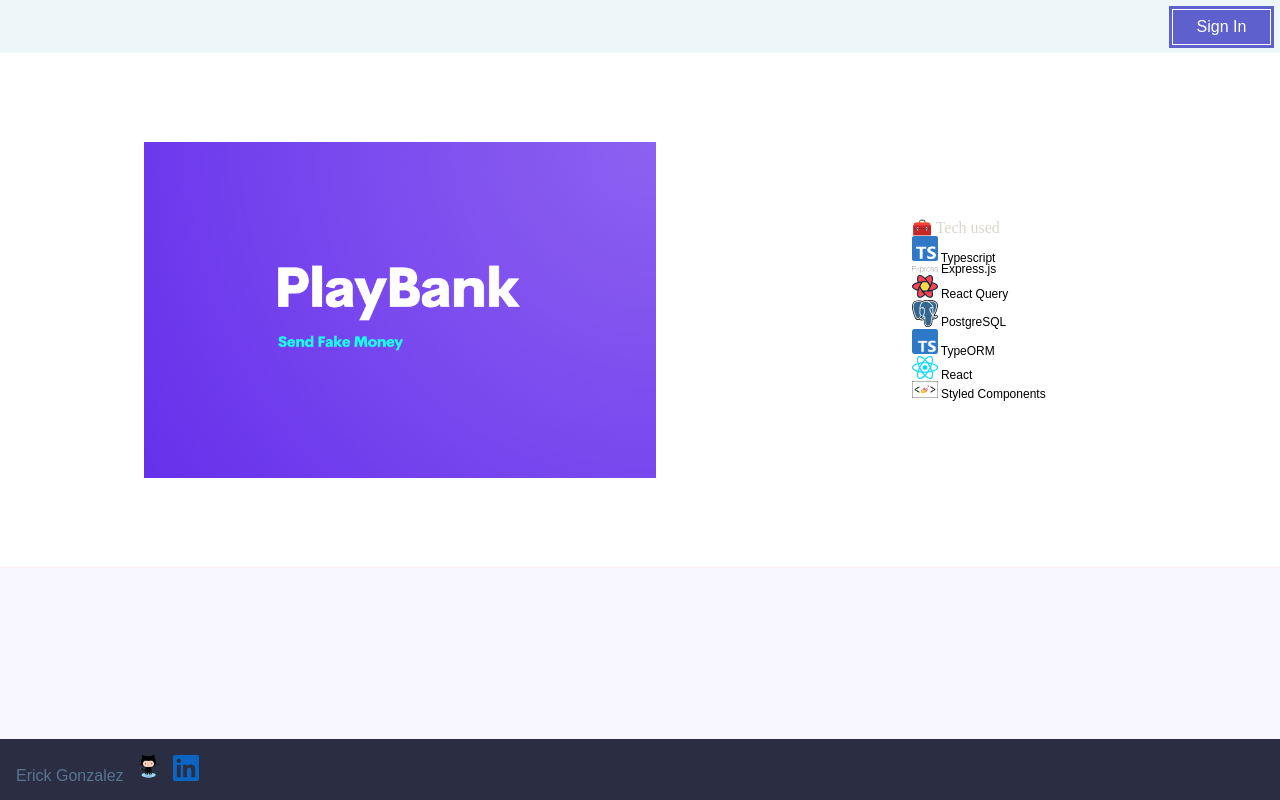
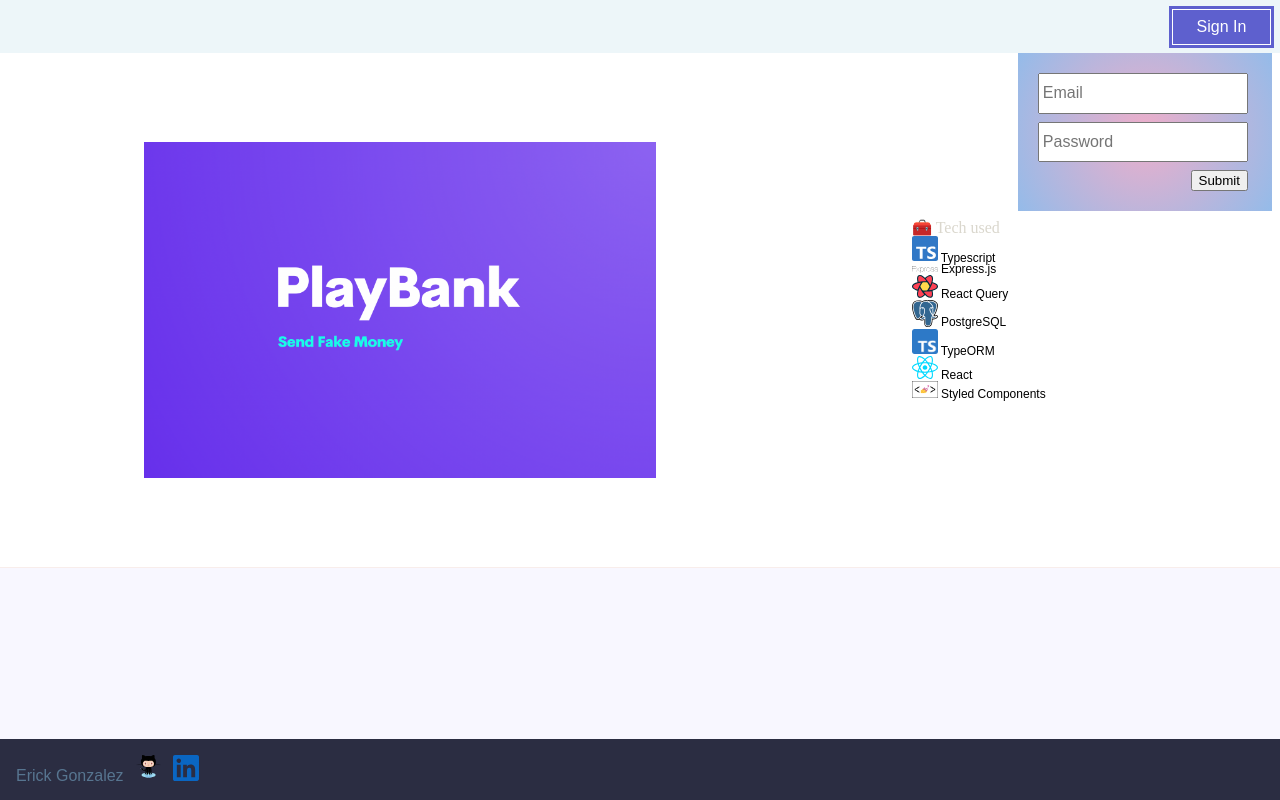
Before and after one commit to eg180/playbank, a React (Create React App) app in the folder client/: page / in a window 1280 px wide. Both pictures are taken after a click on the button "Sign In". Built offline with nearby package versions, Linux system fonts and the light colour scheme.

Commit message:
create dropdown for login

```diff
--- a/client/src/components/Banner.js
+++ b/client/src/components/Banner.tsx
@@ -1,11 +1,14 @@
-import React from 'react'
-import { StyledBanner } from '../styles/Banner.style'
-import { StyledNavButton } from '../styles/NavButton.style'
+import React, { useState } from 'react';
+import { StyledBanner } from '../styles/Banner.style';
+import LoginDropDown from './LoginDropDown';
+import { StyledNavButton } from '../styles/NavButton.style';
 
 const Banner = () => {
+  const [showLogin, setShowLogin]  = useState(false);
   return (
     <StyledBanner>
-    <nav><StyledNavButton>Sign In</StyledNavButton></nav>
+    <nav><StyledNavButton onClick={() => setShowLogin(!showLogin)}>Sign In</StyledNavButton></nav>
+    {showLogin && <LoginDropDown />}
     <section id="hero">
         <img id="logo" src="./images/PlayBank.png" alt="PlayBank Logo" />
         <div id="logo-right">
--- /dev/null
+++ b/client/src/components/LoginDropDown.tsx
@@ -0,0 +1,25 @@
+import React, { useState, useRef } from 'react';
+import { StyledLoginDropDown } from '../styles/LoginDropDown.style';
+
+const LoginDropDown = () => {
+    const emailInputRef = useRef();
+    const passwordInputRef = useRef();
+
+    const showRefValues = (e) => {
+      e.preventDefault();
+      console.log(emailInputRef.current.value, passwordInputRef.current.value)
+
+    }
+
+    return (
+        <StyledLoginDropDown>
+            <form action="">
+                <input type="text" placeholder="Email" ref={emailInputRef} />
+                <input type="text" placeholder="Password" ref={passwordInputRef} />
+                <button type="submit" onClick={showRefValues}>Submit</button>
+            </form>
+        </StyledLoginDropDown>
+    );
+};
+
+export default LoginDropDown;
--- /dev/null
+++ b/client/src/styles/LoginDropDown.style.js
@@ -0,0 +1,32 @@
+import styled from 'styled-components';
+
+
+export const StyledLoginDropDown = styled.div`
+    display: flex;
+    flex-direction: column;
+    position: absolute;
+    right: 0;
+    margin-right: 0.5rem;
+    padding: 0 0.25rem 0 0;
+    form {
+        display: flex;
+        flex-direction: column;
+        padding: 1rem;
+    }
+
+    form button {
+        max-width: 50%;
+        align-self: flex-end;
+        margin: 0.25rem;
+    }
+    form input {
+        padding: .2rem;
+        margin: 0.25rem;
+        width: 200px;
+        height: 30px;
+        font-size: 1rem;
+    }
+    background: rgb(238,174,202);
+    background: radial-gradient(circle, rgba(238,174,202,1) 0%, rgba(148,187,233,1) 100%);
+
+`
--- a/client/tsconfig.json
+++ b/client/tsconfig.json
@@ -1,5 +1,6 @@
 {
 	"compilerOptions": {
+    "jsx": "react",
 		"target": "es6",
 		"module": "commonjs",
 		"lib": [
```
Also changed, not shown: client/package.json (+9 -1 lines), client/src/App.js (+4 -5 lines), client/.prettierrc.js (added), client/src/components/Footer.js (renamed from client/src/components/Footer.tsx), 2 other files (tests, documents, lock files or other folders).
